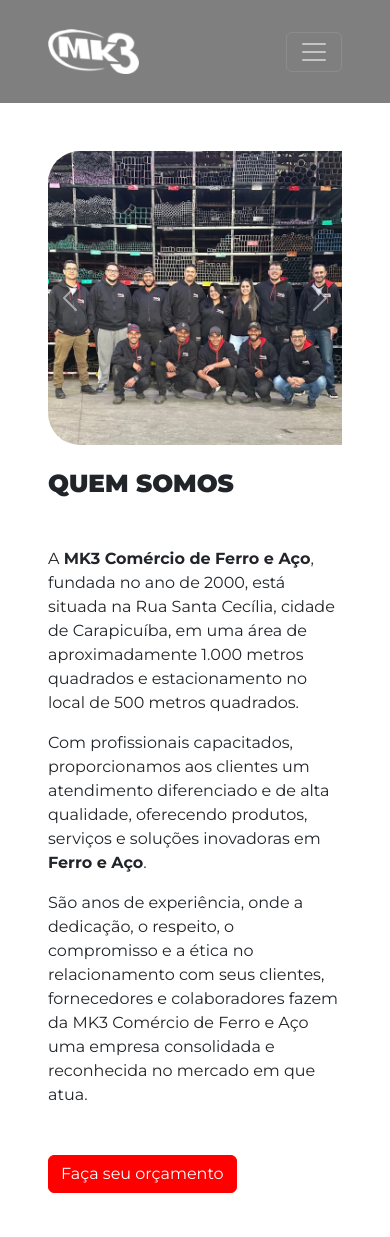
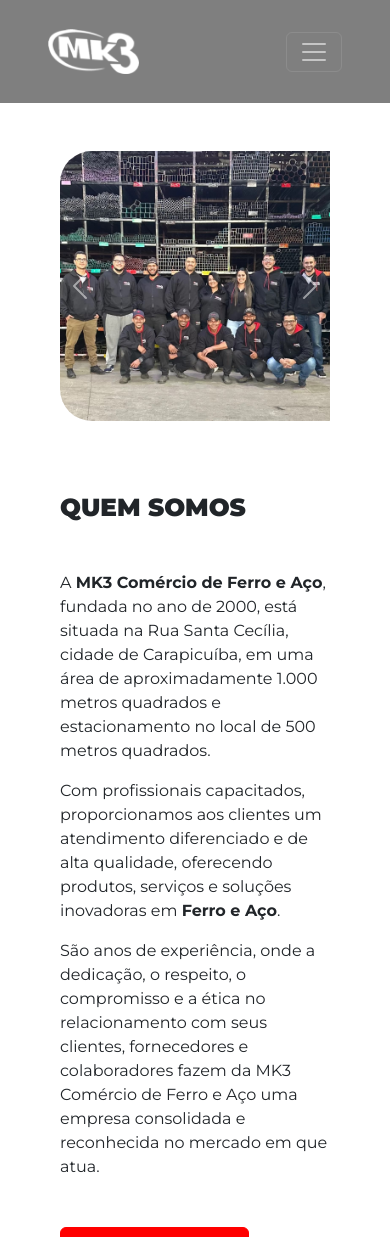
Before and after one commit to OLuizFernando/mk3ferros_site, a Flask app: page /quem_somos in a window 390 px wide. Shown: the top 1237 px of the page. Run offline with Flask 3, Linux system fonts and the light colour scheme.

Commit message:
making quem-somos section responsive

```diff
--- a/src/templates/layout.html
+++ b/src/templates/layout.html
@@ -29,10 +29,10 @@
             <div class="collapse navbar-collapse" id="navbarText">
                 <ul class="navbar-nav me-auto mb-2 mb-lg-0 w-100 justify-content-evenly">
                     <li class="nav-item">
-                        <a class="nav-link text-white" aria-current="page" href="#products-section">Produtos</a>
+                        <a class="nav-link text-white" aria-current="page" href="/#products-section">Produtos</a>
                     </li>
                     <li class="nav-item">
-                        <a class="nav-link text-white" href="#services-section">Serviços</a>
+                        <a class="nav-link text-white" href="/#services-section">Serviços</a>
                     </li>
                     <li class="nav-item">
                         <a class="nav-link text-white" href="#contact-section">Contato</a>
--- a/src/templates/quem-somos.html
+++ b/src/templates/quem-somos.html
@@ -5,10 +5,10 @@
 {% endblock %}
 
 {% block main %}
-    <div class="container p-5 mx-lg-5 mx-0">
-        <div class="row align-items-center">
+    <div class="p-5 mx-lg-5 mx-0">
+        <div class="row px-lg-5 px-0 mx-lg-5 mx-0 align-items-center">
             <div class="col-12 col-lg-6 mb-4 mb-lg-0">
-                <div class="carousel slide" id="carouselExample">
+                <div class="carousel slide mb-lg-0 mb-5 me-lg-5 me-0" id="carouselExample">
                     <div class="carousel-inner rounded-start-5">
                         <div class="carousel-item active">
                             <img src="../static/img/quem_somos/equipe_1.jpg" class="d-block w-100" alt="Equipe MK3">
```
